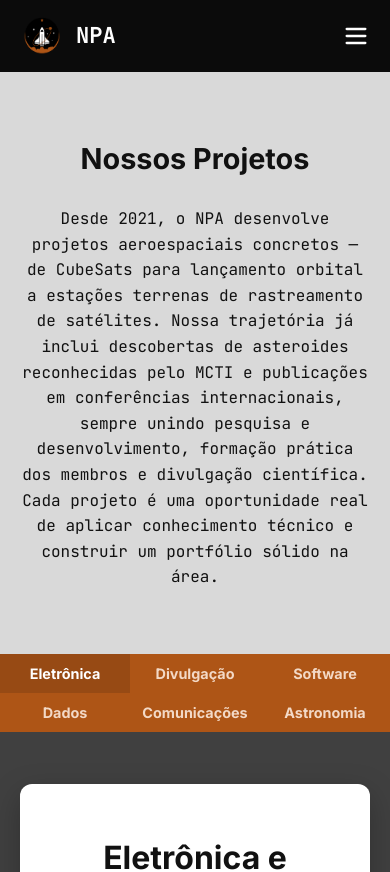
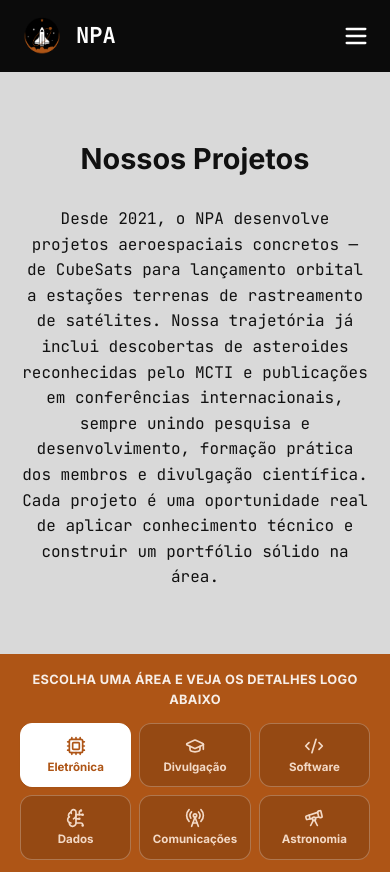
Before and after one commit to NPA-UFG/Site, a Next.js app: page /projetos in a window 390 px wide. Shown: the top 872 px of the page. Built offline with nearby package versions, Linux system fonts and the light colour scheme.

Commit message:
feat: corrige versão mobile página de áreas

```diff
--- a/components/sections/ProjectShowcase.tsx
+++ b/components/sections/ProjectShowcase.tsx
@@ -2,6 +2,15 @@
 
 import { type ReactNode, useEffect, useRef, useState } from "react";
 import Image from "next/image";
+import {
+  BrainCircuit,
+  Code2,
+  Cpu,
+  GraduationCap,
+  RadioTower,
+  Telescope,
+  type LucideIcon,
+} from "lucide-react";
 import { Container } from "@/components/ui/Container";
 import { projectAreas, projectItems } from "@/data/projects";
 import { cn } from "@/lib/utils";
@@ -9,6 +18,15 @@ import { cn } from "@/lib/utils";
 interface ProjectShowcaseProps {
   children: ReactNode;
 }
+
+const areaIcons: Record<number, LucideIcon> = {
+  1: Cpu,
+  2: GraduationCap,
+  3: Code2,
+  4: BrainCircuit,
+  5: RadioTower,
+  6: Telescope,
+};
 
 export function ProjectShowcase({ children }: ProjectShowcaseProps) {
   const [activeId, setActiveId] = useState(projectAreas[0].id);
@@ -39,21 +57,30 @@ export function ProjectShowcase({ children }: ProjectShowcaseProps) {
 
   return (
     <div ref={rootRef}>
-      <div className="bg-rust">
-        <div className="mx-auto flex max-w-container flex-wrap justify-between">
-          {projectAreas.map((area) => (
+      <div className="bg-rust px-5 pt-4 sm:px-8 nav:px-0 nav:pt-0">
+        <p className="mx-auto mb-3 max-w-container text-center font-head text-[0.8rem] font-bold uppercase tracking-wide text-white/90 nav:hidden">
+          Escolha uma área e veja os detalhes logo abaixo
+        </p>
+        <div className="mx-auto grid max-w-container grid-cols-3 gap-2 pb-4 nav:flex nav:flex-wrap nav:justify-between nav:gap-0 nav:pb-0">
+          {projectAreas.map((area) => {
+            const Icon = areaIcons[area.id];
+            return (
               <button
                 key={area.id}
                 type="button"
                 onClick={() => selectArea(area.id)}
                 className={cn(
-                "min-w-[33%] flex-1 cursor-pointer px-1.5 py-2 text-center font-head text-[0.9rem] font-bold text-[#f3d9c6] transition-colors hover:text-white nav:min-w-[120px] nav:px-2.5 nav:py-3 nav:text-[1.1rem]",
-                area.id === activeId && "bg-black/[0.14] text-white",
+                  "flex cursor-pointer flex-col items-center justify-center gap-1 rounded-xl border px-2 py-3 text-center font-head text-[0.72rem] font-bold leading-tight transition-colors nav:min-w-[120px] nav:flex-1 nav:rounded-none nav:border-0 nav:bg-transparent nav:px-2.5 nav:py-3 nav:text-[1.1rem] nav:leading-normal",
+                  area.id === activeId
+                    ? "border-white bg-white text-rust shadow-sm nav:border-transparent nav:bg-black/[0.14] nav:text-white nav:shadow-none"
+                    : "border-white/25 bg-black/15 text-[#f3d9c6] hover:border-white/40 hover:bg-black/25 hover:text-white nav:border-transparent nav:bg-transparent nav:hover:bg-transparent",
                 )}
               >
-              {area.label}
+                <Icon className="h-5 w-5 nav:hidden" strokeWidth={2} />
+                <span>{area.label}</span>
               </button>
-          ))}
+            );
+          })}
         </div>
       </div>
 
```
Lines whose indentation alone changed are shown as unchanged.
